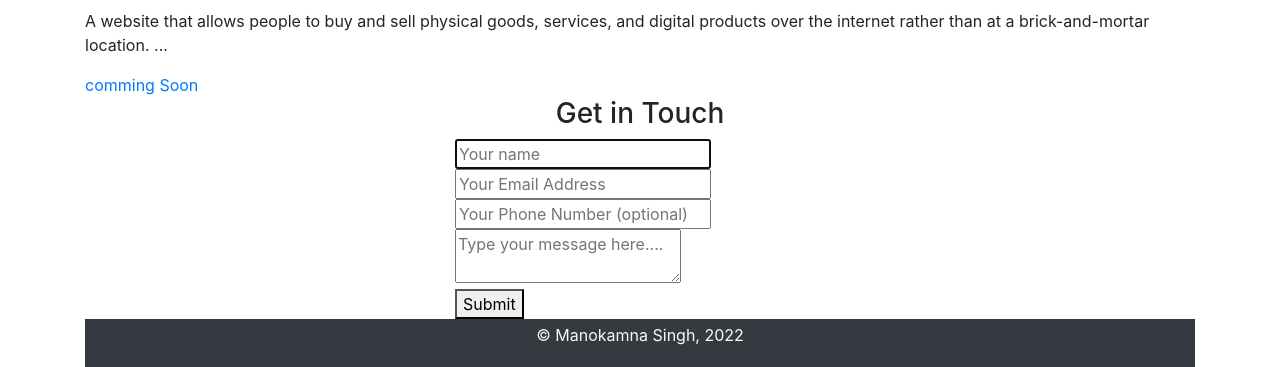
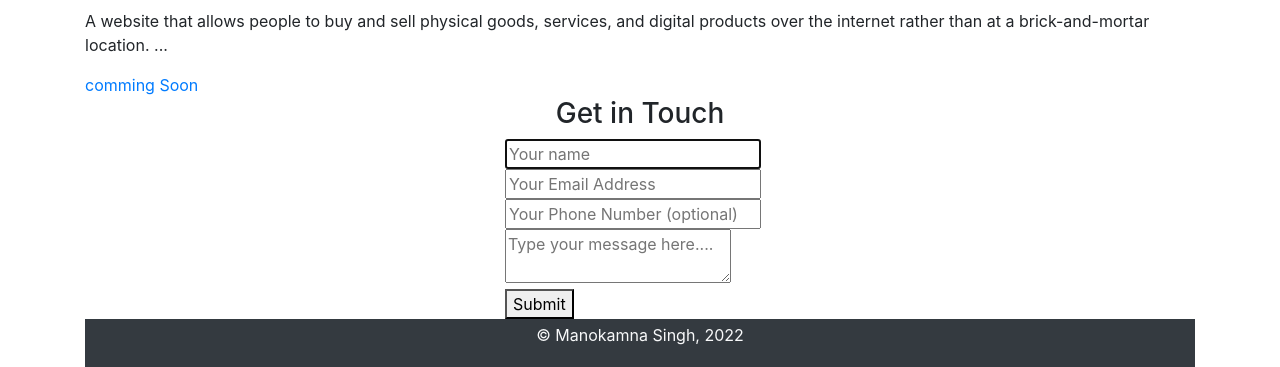
Before and after one commit to Manokamnasingh1/Manokamna, a Django app: page / in a window 1280 px wide. Shown: the part 4801-5168 px from the top of the page. Run offline with Django 4.2, Linux system fonts and the light colour scheme; some libraries are stand-ins or nearby versions.

Commit message:
Update index.html

```diff
--- a/templates/index.html
+++ b/templates/index.html
@@ -157,7 +157,7 @@
 		</div>
 	</section>
 	<div>
-	<div style="width:400px;" class="container">
+	<div style="width:300px;" class="container">
 	    <form id="contact" action="/success" method="post">
 
 		{% csrf_token %}
```
